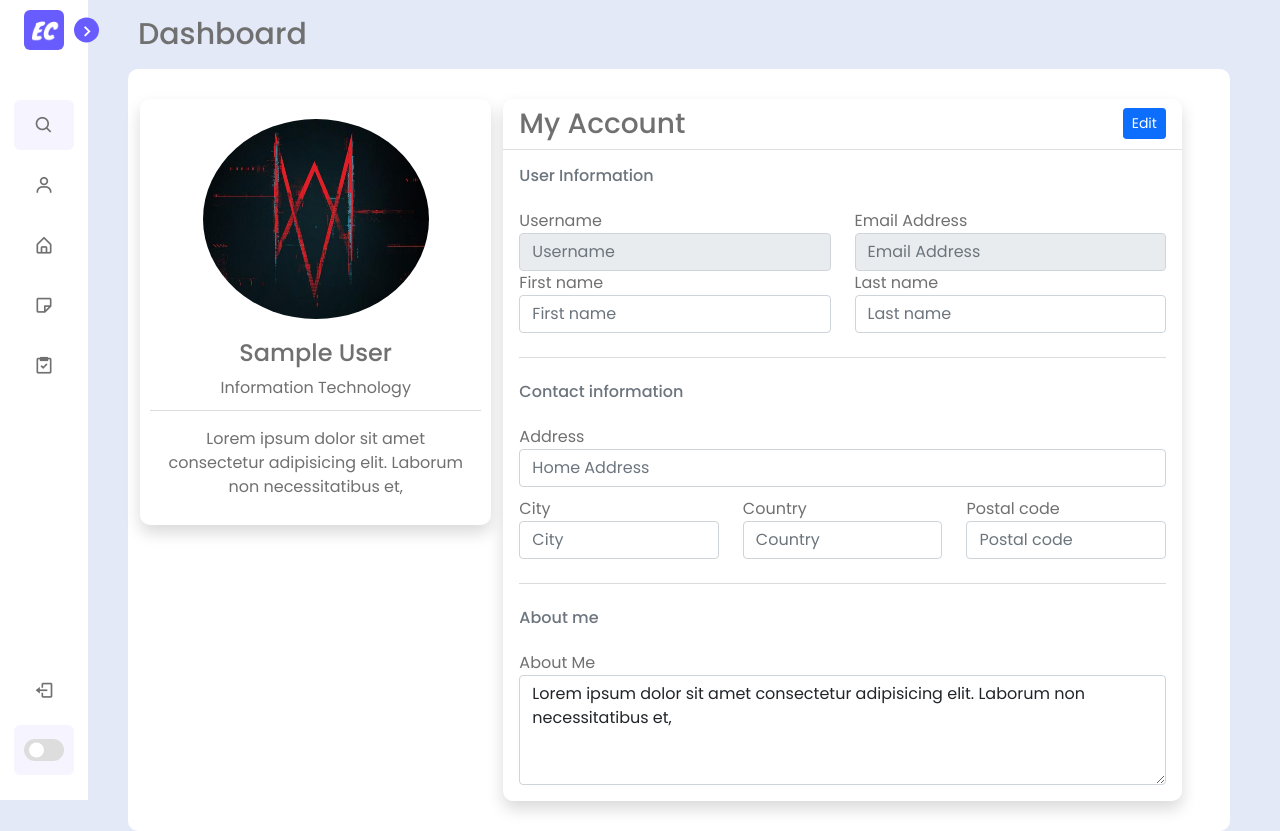
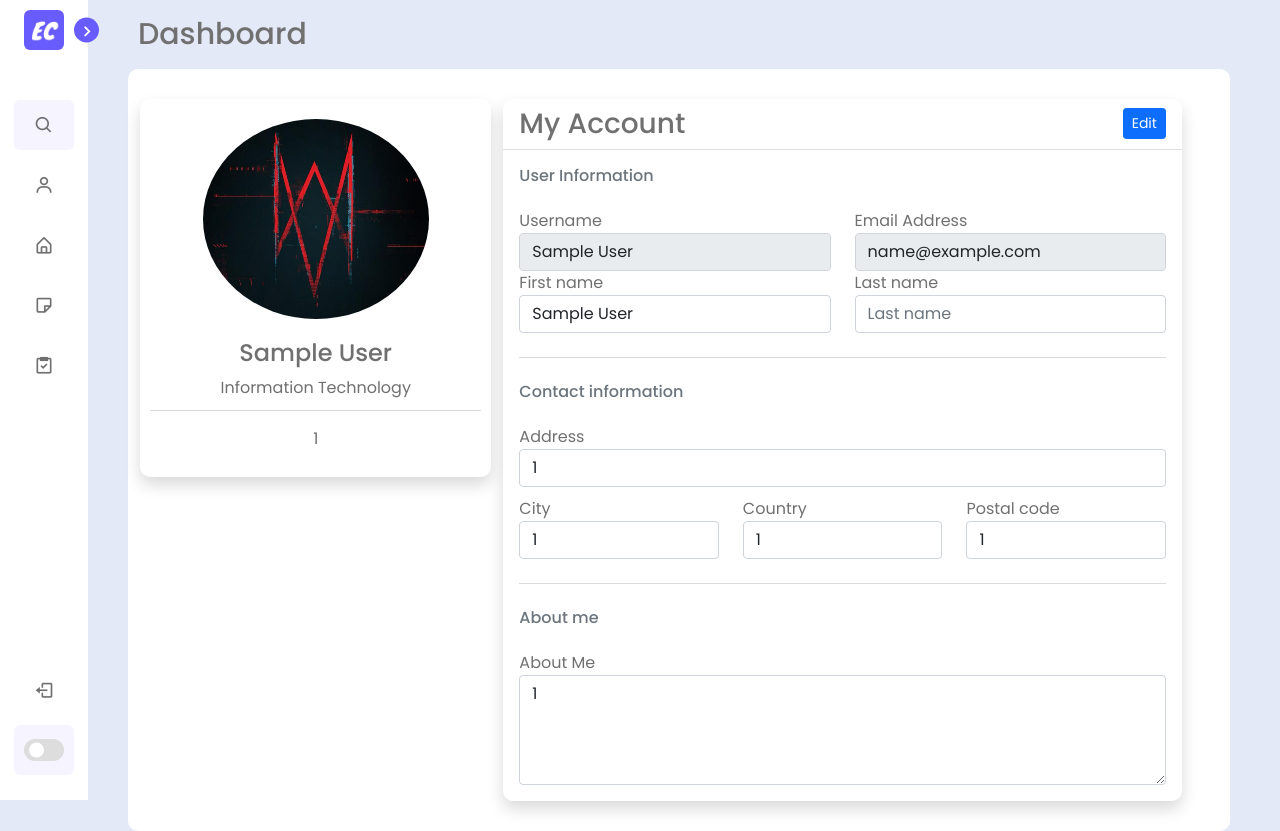
Before and after one commit to basementdwellers69/PDT-Final-ELearning, a Flask app: template views/templates/profile/profile.html in a window 1280 px wide. Run offline with Flask 2, Linux system fonts and the light colour scheme; the template is opened without the code that fills it, so the values that code supplies are empty; the visitor is signed in with stand-in values (Sample User, id 1); some libraries are stand-ins or nearby versions.

Commit message:
fix update

```diff
--- a/init.sql
+++ b/init.sql
@@ -41,5 +41,5 @@ USE `pdt`;
 
 -- INSERT INTO major (major_name) VALUES ('Information Technology'), ('Information System'), ('Visual Communication Design');
 
--- INSERT INTO users (id, status, firstName, lastName, username, email, password, major_id)
+-- INSERT INTO users (status, firstName, lastName, username, email, password, major_id, address, city, country, postalCode, aboutMe)
 -- VALUES ('');
--- a/views/templates/profile/profile.html
+++ b/views/templates/profile/profile.html
@@ -24,7 +24,7 @@ Profile
                         </div>
                     </div>
                     <hr>
-                    <p style="text-align: center;">Lorem ipsum dolor sit amet consectetur adipisicing elit. Laborum non necessitatibus et,</p>
+                    <p style="text-align: center;">{{ session['about'] }}</p>
                 </div>
             </div>
 
@@ -49,13 +49,13 @@ Profile
                                     <div class="col-lg-6">
                                         <div class="form-group focused">
                                             <label for="username" class="form-control-label">Username</label>
-                                            <input type="text" name="username" id="username" class="form-control form-control-alternative" placeholder="Username" value="" disabled>
+                                            <input type="text" name="username" id="username" class="form-control form-control-alternative" placeholder="Username" value="{{ session['username'] }}" disabled>
                                         </div>
                                     </div>
                                     <div class="col-lg-6">
                                         <div class="form-group">
                                             <label for="email" class="form-control-label">Email Address</label>
-                                            <input type="email" id="input-email" class="form-control form-control-alternative" placeholder="Email Address" disabled>
+                                            <input type="email" id="input-email" class="form-control form-control-alternative" placeholder="Email Address" value="{{ session['email'] }}" disabled>
                                         </div>
                                     </div>
                                 </div>
@@ -63,13 +63,13 @@ Profile
                                     <div class="col-lg-6">
                                         <div class="form-group focused">
                                             <label class="form-control-label" for="input-first-name">First name</label>
-                                            <input type="text" id="input-first-name" class="form-control form-control-alternative" placeholder="First name" value="">
+                                            <input type="text" id="input-first-name" class="form-control form-control-alternative" placeholder="First name" value="{{ session['firstname'] }}">
                                         </div>
                                     </div>
                                     <div class="col-lg-6">
                                         <div class="form-group focused">
                                             <label class="form-control-label" for="input-last-name">Last name</label>
-                                            <input type="text" id="input-last-name" class="form-control form-control-alternative" placeholder="Last name" value="">
+                                            <input type="text" id="input-last-name" class="form-control form-control-alternative" placeholder="Last name" value="{{ session['lastname'] }}">
                                         </div>
                                     </div>
                                 </div>
@@ -83,7 +83,7 @@ Profile
                                     <div class="col-md-12">
                                         <div class="form-group focused">
                                             <label class="form-control-label" for="input-address">Address</label>
-                                            <input id="input-address" class="form-control form-control-alternative" placeholder="Home Address" value="" type="text">
+                                            <input id="input-address" class="form-control form-control-alternative" placeholder="Home Address" value="{{ session['address'] }}" type="text">
                                         </div>
                                     </div>
                                 </div>
@@ -91,19 +91,19 @@ Profile
                                     <div class="col-lg-4">
                                         <div class="form-group focused">
                                             <label class="form-control-label" for="input-city">City</label>
-                                            <input type="text" id="input-city" class="form-control form-control-alternative" placeholder="City" value="">
+                                            <input type="text" id="input-city" class="form-control form-control-alternative" placeholder="City" value="{{ session['city'] }}">
                                         </div>
                                     </div>
                                     <div class="col-lg-4">
                                         <div class="form-group focused">
                                             <label class="form-control-label" for="input-country">Country</label>
-                                            <input type="text" id="input-country" class="form-control form-control-alternative" placeholder="Country" value="">
+                                            <input type="text" id="input-country" class="form-control form-control-alternative" placeholder="Country" value="{{ session['country'] }}">
                                         </div>
                                     </div>
                                     <div class="col-lg-4">
                                         <div class="form-group">
                                             <label class="form-control-label" for="input-country">Postal code</label>
-                                            <input type="number" id="input-postal-code" class="form-control form-control-alternative" placeholder="Postal code">
+                                            <input type="number" id="input-postal-code" class="form-control form-control-alternative" placeholder="Postal code" value="{{ session['postal'] }}">
                                         </div>
                                     </div>
                                 </div>
@@ -115,7 +115,7 @@ Profile
                             <div class="pl-lg-4">
                                 <div class="form-group focused">
                                     <label>About Me</label>
-                                    <textarea rows="4" class="form-control form-control-alternative" placeholder="A few words about you ...">Lorem ipsum dolor sit amet consectetur adipisicing elit. Laborum non necessitatibus et,</textarea>
+                                    <textarea rows="4" class="form-control form-control-alternative" placeholder="A few words about you ...">{{ session['about'] }}</textarea>
                                 </div>
                             </div>
                         </form>
```
Also changed, not shown: views/profile.py (+16 -5 lines), README.md.
